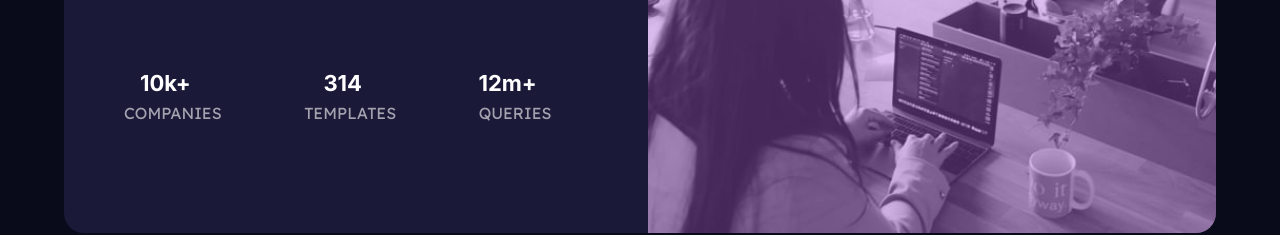
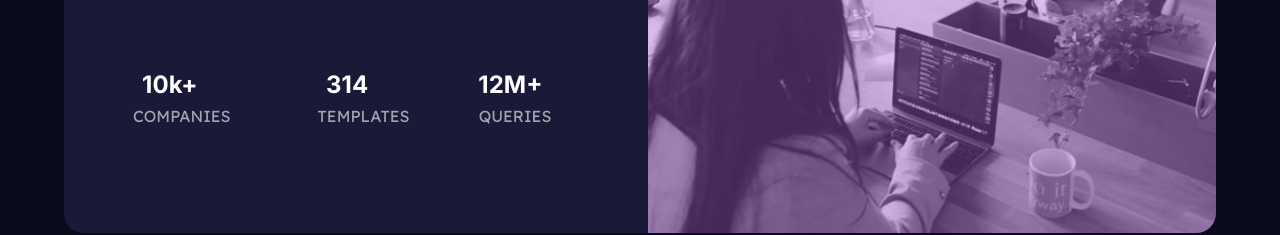
Before and after one commit to Alatmal/stats-preview-card-component-main, a plain HTML site: page index.html in a window 1280 px wide. Shown: the part 659-894 px from the top of the page. Drawn offline with Linux system fonts and the light colour scheme.

Commit message:
patched and completed project

```diff
--- a/index.html
+++ b/index.html
@@ -27,14 +27,14 @@
       <ul class="stats">
         <li>
           <h3>10k+</h3>
-          <p>COMPANIES</p>
+          <p>&nbsp;&nbsp;COMPANIES</p>
         </li>
         <li>
           <h3>314</h3>
-          <p>TEMPLATES</p>
+          <p>&nbsp;&nbsp;&nbsp;&nbsp;TEMPLATES</p>
         </li>
         <li>
-          <h3>12m+</h3>
+          <h3>&nbsp;12M+</h3>
           <p>QUERIES</p>
         </li>
       </ul>
--- a/style.css
+++ b/style.css
@@ -34,6 +34,10 @@ body{
     padding: 0 0 20px;
     color: white;
     border-radius: 20px;
+}
+
+.stats h3{
+    padding-bottom: 5px;
 }
 
 #desktop-image{
@@ -162,6 +166,8 @@ li p{
         width: 100%;
     }
     .stats h3{
+        text-align: center;
+        font-size: 1.5rem;
         padding-bottom: 5px;
     }
 
```
